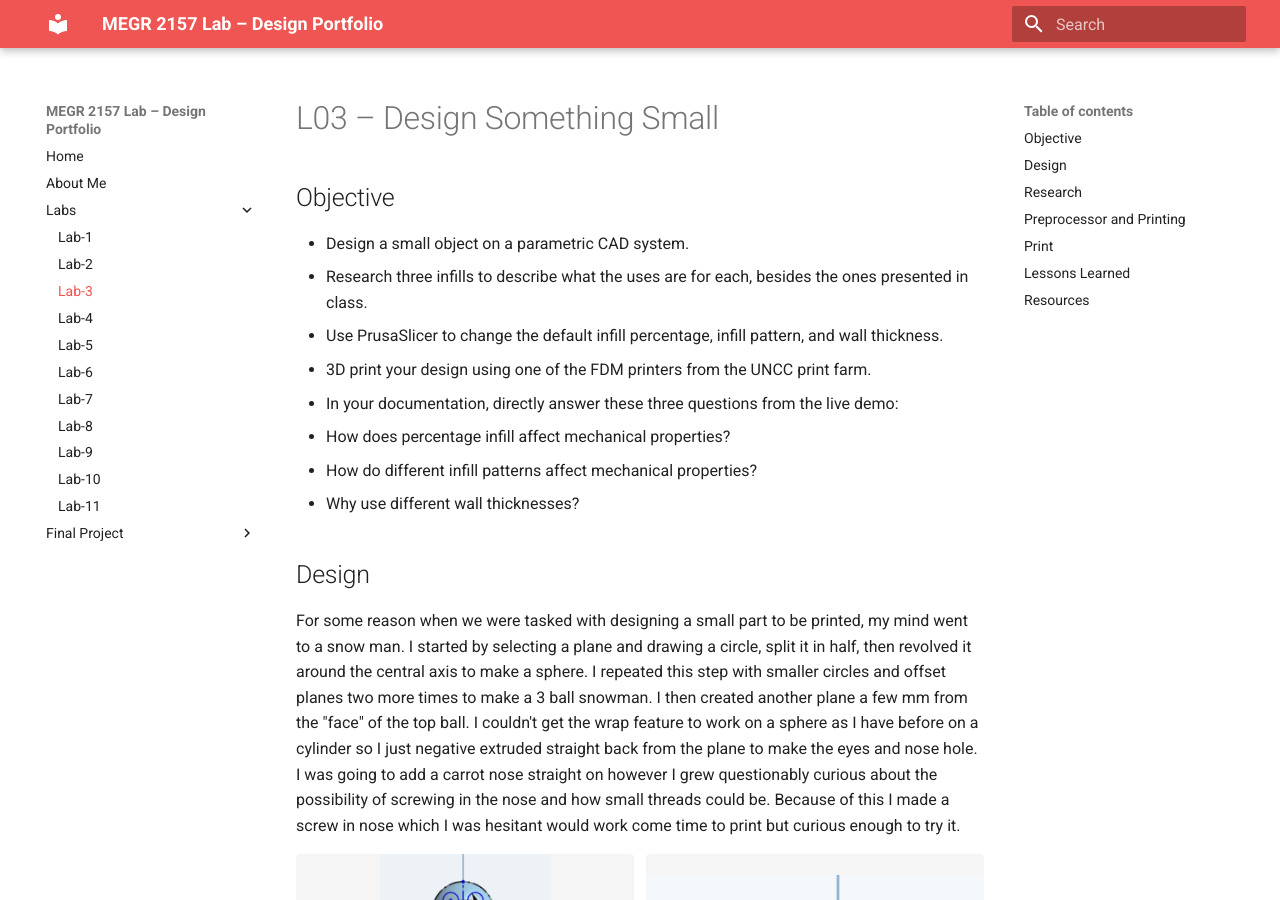
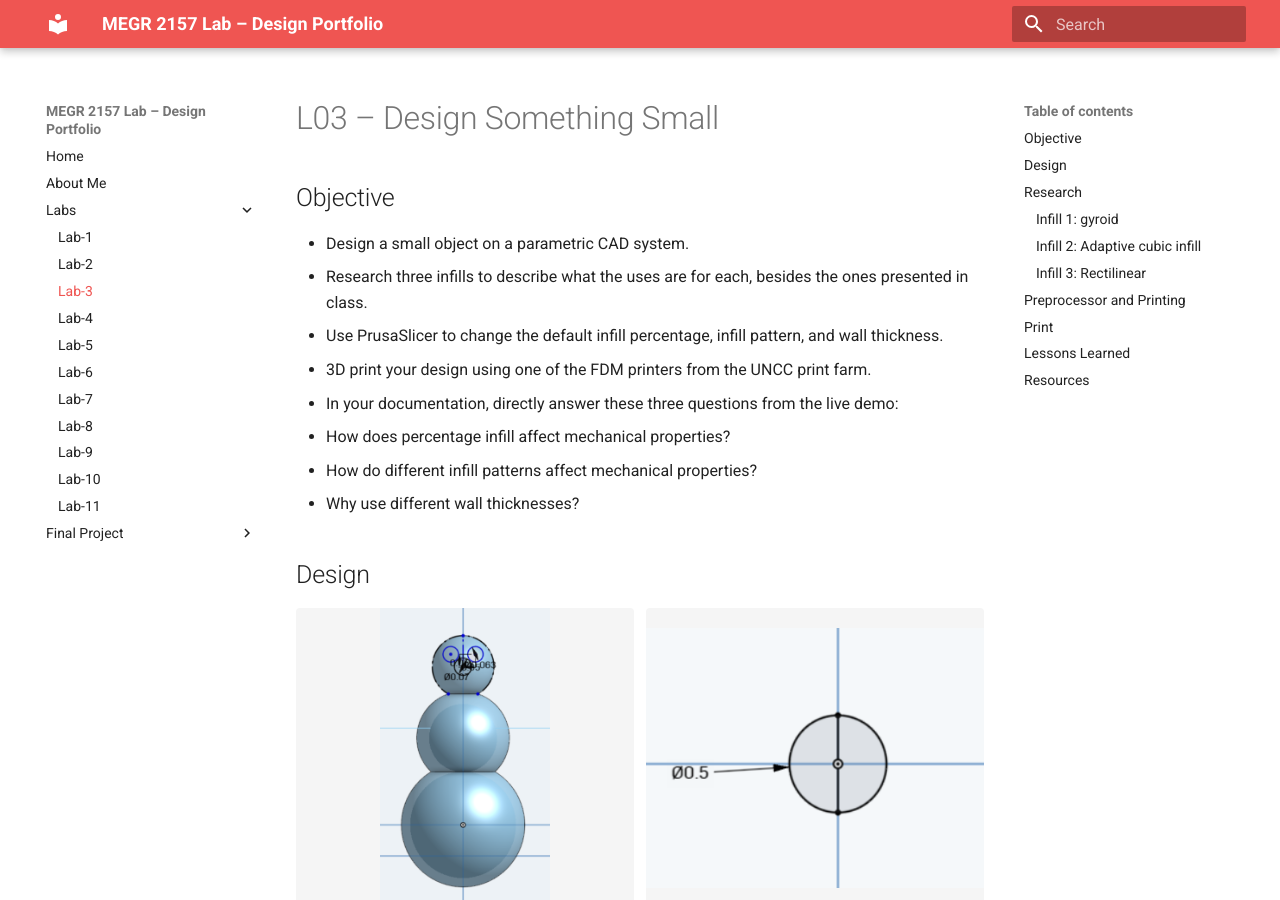
Before and after one commit to jmcadam4/James-McAdam-MEGR-2156-lab, an MkDocs documentation site: the page built from docs/Labs/L03/index.md, in a window 1280 px wide and 900 px high. Built offline with MkDocs 1.6.1 and Material for MkDocs 9.7.7, drawn with Linux system fonts in a browser that asks for light colours; some of the changed lines change nothing that is shown.

Commit message:
Update index.md

```diff
--- a/docs/Labs/L03/index.md
+++ b/docs/Labs/L03/index.md
@@ -14,38 +14,38 @@
 
 ## Design
 
-For some reason when we were tasked with designing a small part to be printed, my mind went to a snow man. I started by selecting a plane and drawing a circle, split it in half, then revolved it around the central axis to make a sphere. I repeated this step with smaller circles and offset planes two more times to make a 3 ball snowman. I then created another plane a few mm from the "face" of the top ball. I couldn't get the wrap feature to work on a sphere as I have before on a cylinder so I just negative extruded straight back from the plane to make the eyes and nose hole. I was going to add a carrot nose straight on however I grew questionably curious about the possibility of screwing in the nose and how small threads could be. Because of this I made a screw in nose which I was hesitant would work come time to print but curious enough to try it.
-
 <div style="display:flex; gap:12px; align-items:stretch; margin:1em 0;">
   <img src="Screenshot 2026-09-08 103929.png" alt="Snowman, carrot nose, and cardholder parts modeled in CAD" style="flex:1 1 0; min-width:0; height:300px; object-fit:contain; background:#f5f5f5; border-radius:4px;">
   <img src="Screenshot 2026-09-08 094130.png" alt="Sketch of the 0.5 mm diameter thread profile for the screw-in nose" style="flex:1 1 0; min-width:0; height:300px; object-fit:contain; background:#f5f5f5; border-radius:4px;">
 </div>
 
+For some reason when we were tasked with designing a small part to be printed, my mind went to a snow man. I started by selecting a plane and drawing a circle, split it in half, then revolved it around the central axis to make a sphere. I repeated this step with smaller circles and offset planes two more times to make a 3 ball snowman. I then created another plane a few mm from the "face" of the top ball. I couldn't get the wrap feature to work on a sphere as I have before on a cylinder so I just negative extruded straight back from the plane to make the eyes and nose hole. I was going to add a carrot nose straight on however I grew questionably curious about the possibility of screwing in the nose and how small threads could be. Because of this I made a screw in nose which I was hesitant would work come time to print but curious enough to try it.
+
 
 ## Research
 
-Infill 1: gyroid
+### Infill 1: gyroid
+
+<img src="gyroidfinal-2048x1536.jpg" alt="Gyroid infill pattern" style="width:45%; min-width:260px; height:auto; display:block; margin:1em 0; border:1px solid rgba(0,0,0,.12); border-radius:4px;">
 
 Gyroid infill is my favorite infill for most prints. It's a particularly good choice a lot of the time because it has nearly equal strength in all directions. This is helpful when you don't know where loads are going to be coming from, which is often the case with anything from toys to freestanding components like end effectors. Gyroid infills also have one of the highest strength to weight ratios of any common infill pattern and allows one to fill it with resin increasing strength and density further.
 
-<img src="gyroidfinal-2048x1536.jpg" alt="Gyroid infill pattern" style="width:45%; min-width:260px; height:auto; display:block; margin:1em 0; border:1px solid rgba(0,0,0,.12); border-radius:4px;">
 
-Infill 2: Adaptive cubic infill
+### Infill 2: Adaptive cubic infill
+
+<img src="prusa-slicer_zlVdiEYu4q-768x635.png" alt="Adaptive cubic infill pattern" style="width:45%; min-width:260px; height:auto; display:block; margin:1em 0; border:1px solid rgba(0,0,0,.12); border-radius:4px;">
 
 Adaptive cubic infill uses the same principals as cubic infill, it starts from the center with corner down cubes. Where it differs from standard cubic infill is around the edges where a full size cube won't fit. When the geometry of the part wont allow for a full size cube, smaller, more densely packed cubes are put in the place. Having this "higher" infill around the edge has a lot of benefits. It allows for a lighter weight part with nearly the same strength. Prints with adaptive cubic infill often use 15 percent less infill material than a similar part with rectilinear infill.
 
-<img src="prusa-slicer_zlVdiEYu4q-768x635.png" alt="Adaptive cubic infill pattern" style="width:45%; min-width:260px; height:auto; display:block; margin:1em 0; border:1px solid rgba(0,0,0,.12); border-radius:4px;">
 
-Infill 3: Rectilinear
+### Infill 3: Rectilinear
+
+<img src="rectilinear_final-2048x1536.jpg" alt="Rectilinear infill pattern" style="width:45%; min-width:260px; height:auto; display:block; margin:1em 0; border:1px solid rgba(0,0,0,.12); border-radius:4px;">
 
 rectilinear infill is the standard for high infill prints. It switches the direction of printing layer to layer preventing buildup where the paths cross. It is not fancy or the best at any particular category but it gets the job done for almost anything where requirements aren't strict and the goal is a functional quick print.
 
-<img src="rectilinear_final-2048x1536.jpg" alt="Rectilinear infill pattern" style="width:45%; min-width:260px; height:auto; display:block; margin:1em 0; border:1px solid rgba(0,0,0,.12); border-radius:4px;">
-
 
 ## Preprocessor and Printing
-
-Once the part was made, I moved my part, as well as Juan's, over to Prusa Slicer and started changing settings. The first thing I did was set the layer height to .1 mm on FAST DETAIL mode. I did this in order to increase the chances that the nose threads translate cleanly. We set the filament to PETG next as printer 2 that we were using was already set up with it in the extruder. We kept infill percentage relatively low at 25 percent however we changed the infill type to gyroid as our parts had different objectives and gyroids ability to support along multiple axis helped ease our nerves about those differences. We also bumped the wall count from 2 to 3 to add a little bit more strength to the fins in Juan's card holder and in turn also making the snow man a little bit stronger. We had the option to make different print settings for each part however we decided that having a consistent print would be more valuable than using perfectly ideal settings for each individual one. The last setting we changed was adding brims. By adding these brims, we were able to get stronger bed adhesion for every part but it was especially important for the nose of the snow man as it was supper skinny with poor bed contact area.
 
 <div style="display:flex; flex-wrap:wrap; gap:12px; align-items:stretch; margin:1em 0;">
   <img src="Screenshot 2026-09-03 132349.png" alt="PrusaSlicer print settings overview: 0.10mm FAST DETAIL, 25% infill, brim on" style="flex:1 1 0; min-width:160px; height:280px; object-fit:contain; background:#f5f5f5; border-radius:4px;">
@@ -54,6 +54,9 @@
   <img src="Screenshot 2026-09-03 132433.png" alt="Outer brim added at 3mm width" style="flex:1 1 0; min-width:160px; height:280px; object-fit:contain; background:#f5f5f5; border-radius:4px;">
     <img src="Screenshot 2026-09-03 132330.png" alt="parts on plate" style="flex:1 1 0; min-width:160px; height:280px; object-fit:contain; background:#f5f5f5; border-radius:4px;">
 </div>
+
+Once the part was made, I moved my part, as well as Juan's, over to Prusa Slicer and started changing settings. The first thing I did was set the layer height to .1 mm on FAST DETAIL mode. I did this in order to increase the chances that the nose threads translate cleanly. We set the filament to PETG next as printer 2 that we were using was already set up with it in the extruder. We kept infill percentage relatively low at 25 percent however we changed the infill type to gyroid as our parts had different objectives and gyroids ability to support along multiple axis helped ease our nerves about those differences. We also bumped the wall count from 2 to 3 to add a little bit more strength to the fins in Juan's card holder and in turn also making the snow man a little bit stronger. We had the option to make different print settings for each part however we decided that having a consistent print would be more valuable than using perfectly ideal settings for each individual one. The last setting we changed was adding brims. By adding these brims, we were able to get stronger bed adhesion for every part but it was especially important for the nose of the snow man as it was supper skinny with poor bed contact area.
+
 
 ## Print
 
```
